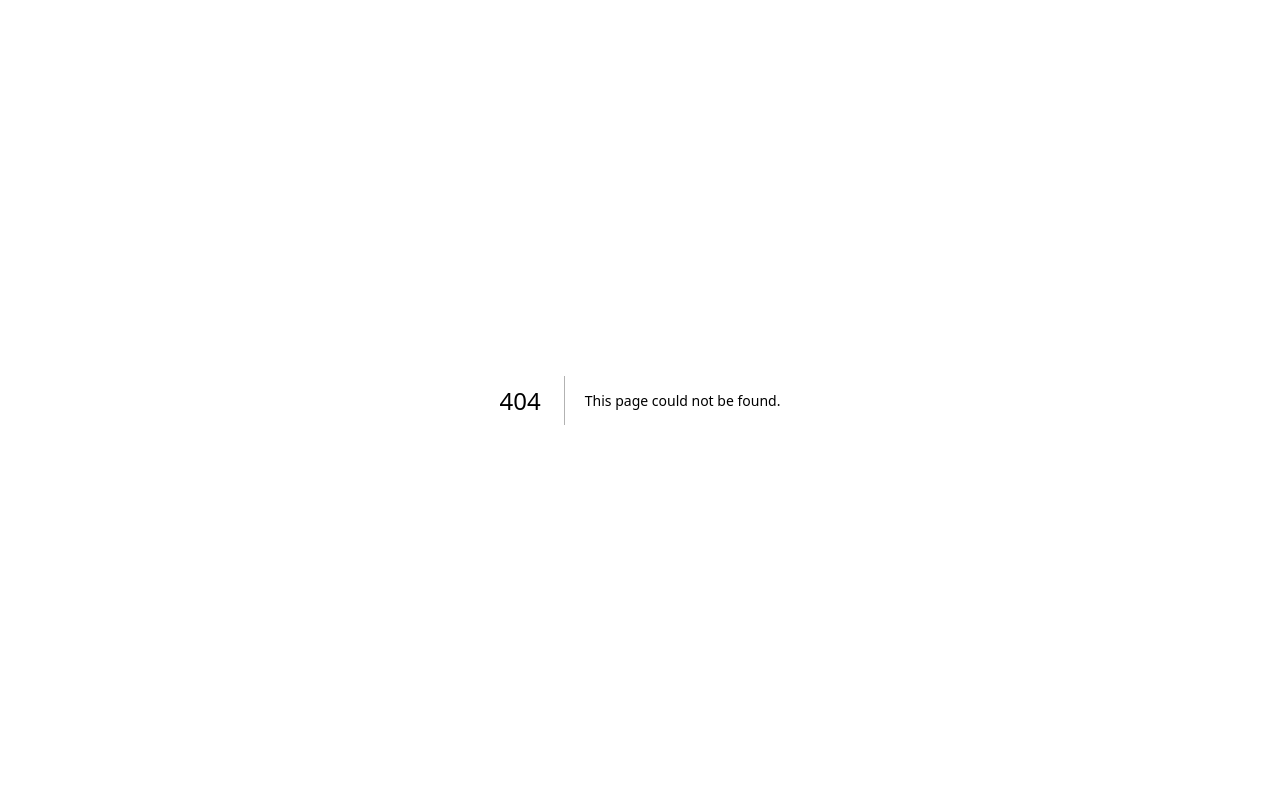
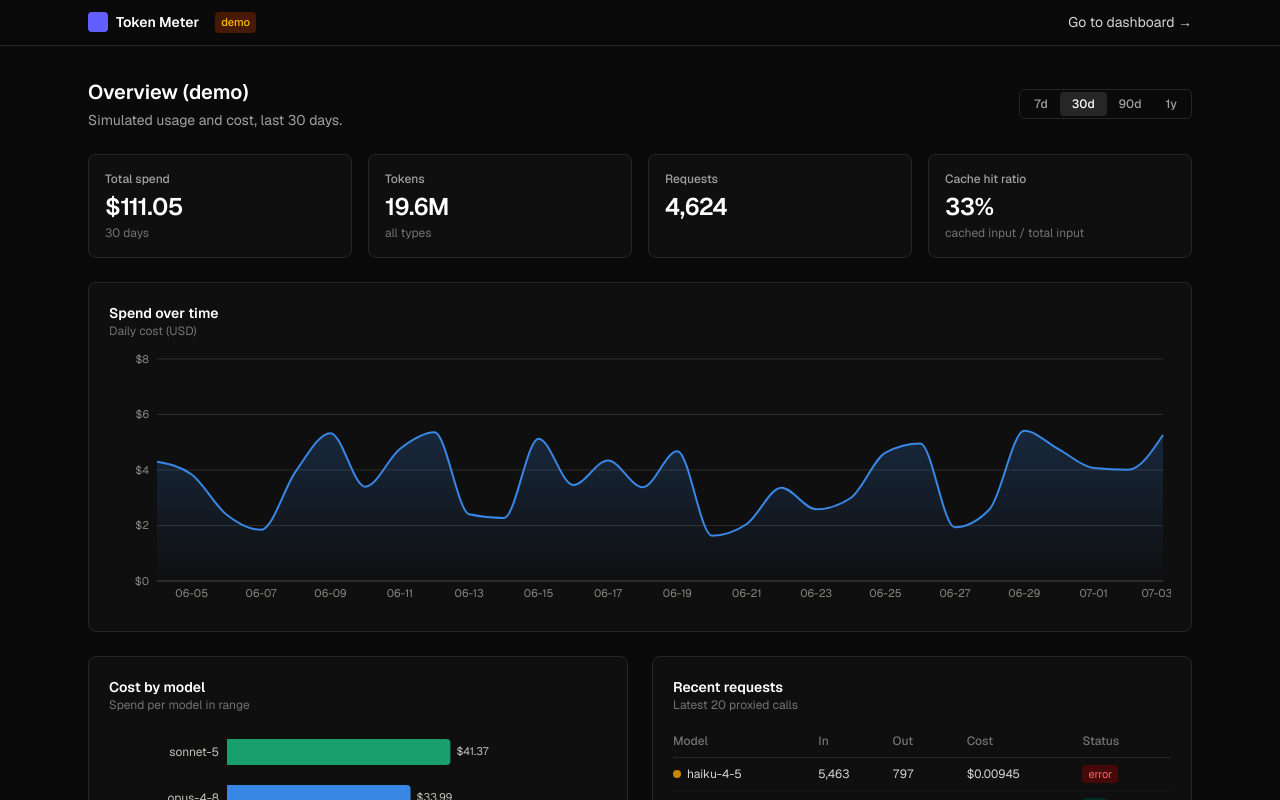
Before and after one commit to nawinsharma/tokenmeter, a Next.js app: page /dummy in a window 1280 px wide. Before the commit this address had no page. Shown: the top 800 px of the page. Built offline with nearby package versions, Linux system fonts and the light colour scheme.

Commit message:
dummy dashboard route

```diff
--- /dev/null
+++ b/src/app/dummy/page.tsx
@@ -0,0 +1,140 @@
+import Link from "next/link";
+import { StatTile, ChartCard } from "@/components/StatTile";
+import { DateRange, type Range } from "@/components/DateRange";
+import { SpendChart } from "@/components/charts/SpendChart";
+import { ModelBar } from "@/components/charts/ModelBar";
+import { fmtUsd, fmtTokens, modelColor } from "@/lib/chartTheme";
+import {
+  dummySummary,
+  dummySpendByDay,
+  dummyCostByModel,
+  dummyRecent,
+} from "@/lib/data/dummy";
+
+const RANGES: Range[] = [
+  { days: 7, label: "7d" },
+  { days: 30, label: "30d" },
+  { days: 90, label: "90d" },
+  { days: 365, label: "1y" },
+];
+
+export default async function DummyPage({
+  searchParams,
+}: {
+  searchParams: Promise<{ days?: string }>;
+}) {
+  const sp = await searchParams;
+  const days = RANGES.some((r) => r.days === Number(sp.days)) ? Number(sp.days) : 30;
+  const rangeLabel = days === 365 ? "1 year" : `${days} days`;
+
+  const summary = dummySummary(days);
+  const spend = dummySpendByDay(days);
+  const byModel = dummyCostByModel(days);
+  const recent = dummyRecent(days);
+
+  return (
+    <div className="min-h-screen">
+      <header className="border-b border-neutral-800">
+        <div className="mx-auto flex max-w-6xl items-center justify-between px-6 py-3">
+          <div className="flex items-center gap-2">
+            <div className="h-5 w-5 rounded bg-indigo-500" />
+            <span className="text-sm font-semibold text-white">Token Meter</span>
+            <span className="ml-2 rounded bg-amber-950 px-1.5 py-0.5 text-[11px] font-medium text-amber-400">
+              demo
+            </span>
+          </div>
+          <Link href="/dashboard" className="text-sm text-neutral-300 hover:text-white">
+            Go to dashboard →
+          </Link>
+        </div>
+      </header>
+
+      <main className="mx-auto max-w-6xl px-6 py-8">
+        <div className="space-y-6">
+          <div className="flex items-center justify-between">
+            <div>
+              <h1 className="text-xl font-semibold text-white">Overview (demo)</h1>
+              <p className="mt-1 text-sm text-neutral-400">
+                Simulated usage and cost, last {rangeLabel}.
+              </p>
+            </div>
+            <DateRange current={days} basePath="/dummy" ranges={RANGES} />
+          </div>
+
+          <div className="grid grid-cols-2 gap-4 lg:grid-cols-4">
+            <StatTile label="Total spend" value={fmtUsd(summary.totalCost)} sub={rangeLabel} />
+            <StatTile label="Tokens" value={fmtTokens(summary.totalTokens)} sub="all types" />
+            <StatTile label="Requests" value={summary.requests.toLocaleString()} />
+            <StatTile
+              label="Cache hit ratio"
+              value={`${(summary.cacheHitRatio * 100).toFixed(0)}%`}
+              sub="cached input / total input"
+            />
+          </div>
+
+          <ChartCard title="Spend over time" subtitle="Daily cost (USD)">
+            <SpendChart data={spend} />
+          </ChartCard>
+
+          <div className="grid grid-cols-1 gap-6 lg:grid-cols-2">
+            <ChartCard title="Cost by model" subtitle="Spend per model in range">
+              <ModelBar data={byModel} />
+            </ChartCard>
+
+            <ChartCard title="Recent requests" subtitle="Latest 20 proxied calls">
+              <div className="overflow-x-auto">
+                <table className="w-full text-left text-xs">
+                  <thead className="text-neutral-500">
+                    <tr className="border-b border-neutral-800">
+                      <th className="py-2 pr-2 font-medium">Model</th>
+                      <th className="py-2 pr-2 font-medium tabular-nums">In</th>
+                      <th className="py-2 pr-2 font-medium tabular-nums">Out</th>
+                      <th className="py-2 pr-2 font-medium tabular-nums">Cost</th>
+                      <th className="py-2 font-medium">Status</th>
+                    </tr>
+                  </thead>
+                  <tbody className="text-neutral-300">
+                    {recent.map((r) => (
+                      <tr key={r.id} className="border-b border-neutral-900">
+                        <td className="py-2 pr-2">
+                          <span className="inline-flex items-center gap-1.5">
+                            <span
+                              className="h-2 w-2 rounded-full"
+                              style={{ background: modelColor(r.model) }}
+                            />
+                            {r.model.replace("claude-", "")}
+                          </span>
+                        </td>
+                        <td className="py-2 pr-2 tabular-nums">{r.inputTokens.toLocaleString()}</td>
+                        <td className="py-2 pr-2 tabular-nums">{r.outputTokens.toLocaleString()}</td>
+                        <td className="py-2 pr-2 tabular-nums">{fmtUsd(r.cost)}</td>
+                        <td className="py-2">
+                          <StatusBadge status={r.status} />
+                        </td>
+                      </tr>
+                    ))}
+                  </tbody>
+                </table>
+              </div>
+            </ChartCard>
+          </div>
+        </div>
+      </main>
+    </div>
+  );
+}
+
+function StatusBadge({ status }: { status: string }) {
+  const map: Record<string, string> = {
+    ok: "bg-emerald-950 text-emerald-400",
+    refusal: "bg-amber-950 text-amber-400",
+    error: "bg-red-950 text-red-400",
+  };
+  return (
+    <span
+      className={`rounded px-1.5 py-0.5 text-[11px] ${map[status] ?? "bg-neutral-800 text-neutral-400"}`}
+    >
+      {status}
+    </span>
+  );
+}
```
